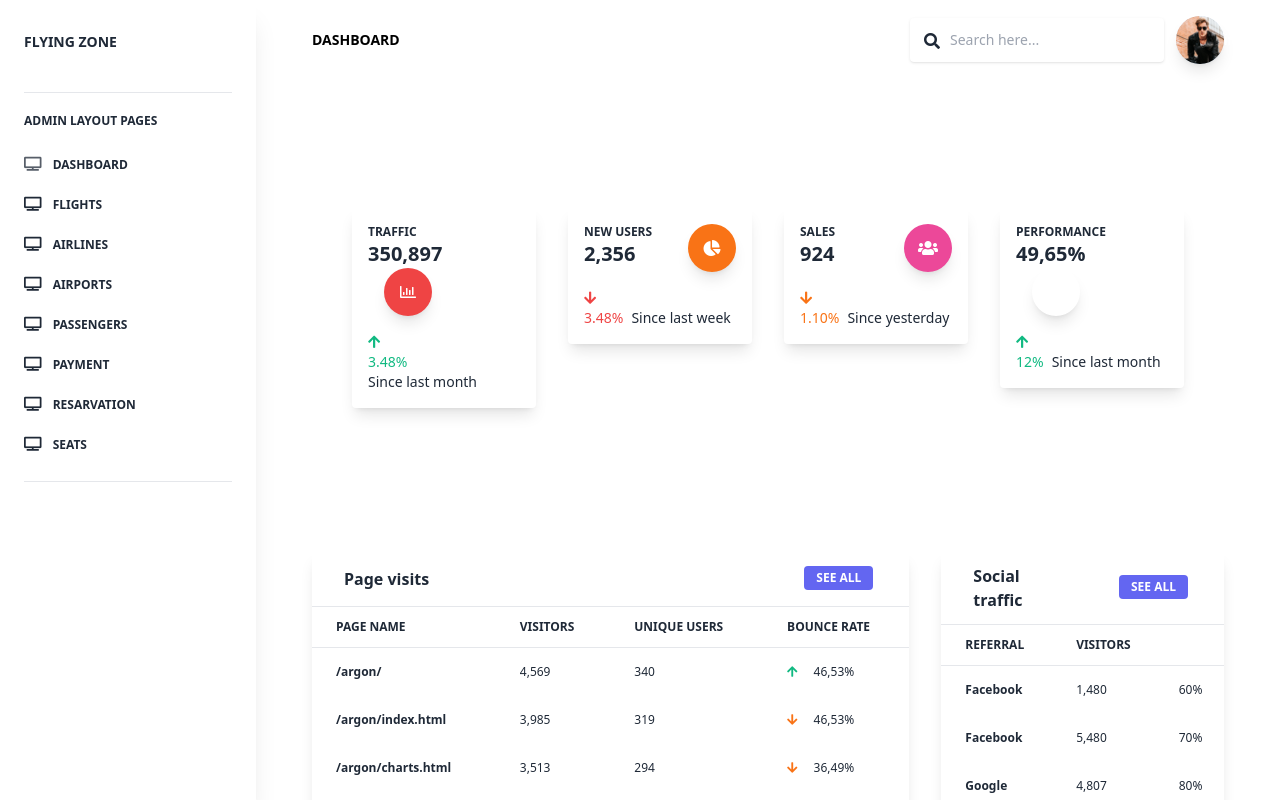
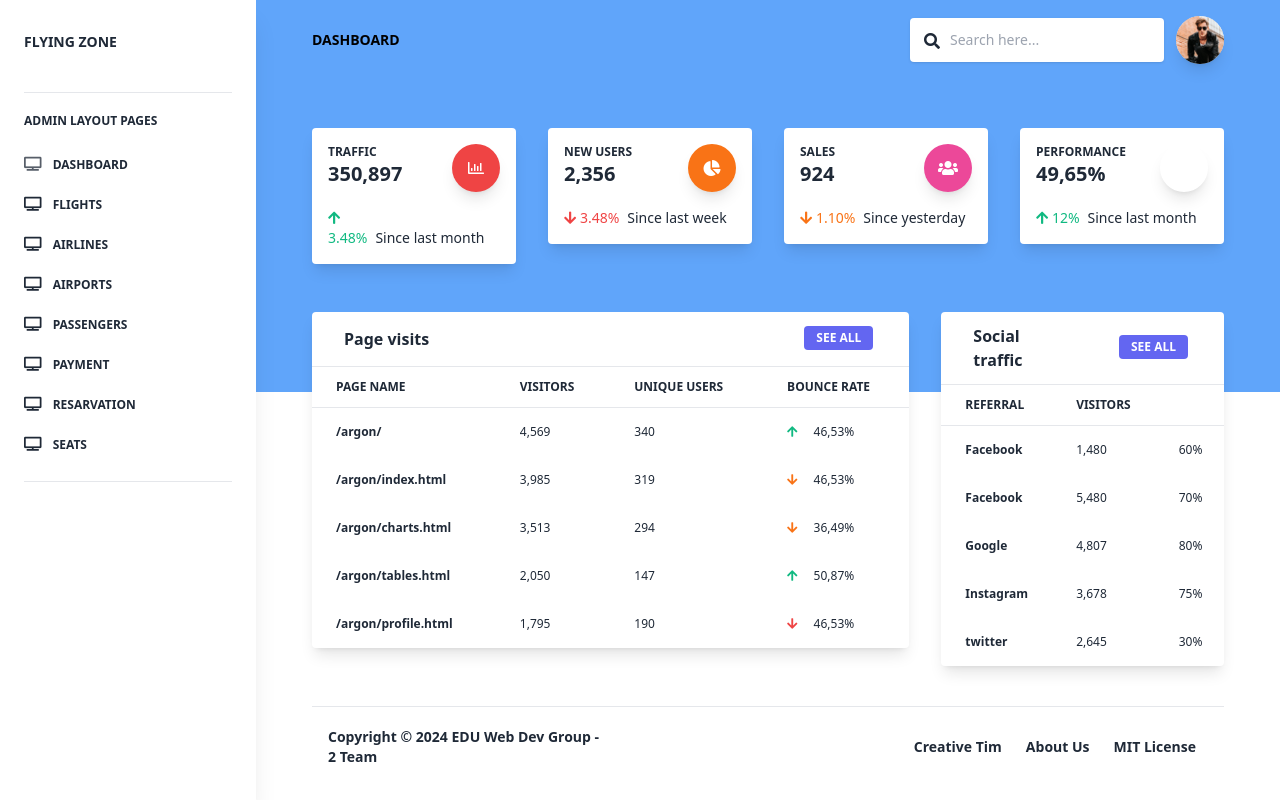
Before and after one commit to PrantaBaruaDev/travel_flight, a React (Vite) app: page /admin/dashboard in a window 1280 px wide. Shown: the top 800 px of the page. Built offline with nearby package versions, Linux system fonts and the light colour scheme.

Commit message:
admin design theme setup

```diff
--- a/src/admin/components/Dropdowns/UserDropdown.jsx
+++ b/src/admin/components/Dropdowns/UserDropdown.jsx
@@ -59,7 +59,6 @@ const UserDropdown = () => {
               className="w-full rounded-full align-middle border-none shadow-lg"
               src={TeamMember}
             />
-            image
           </span>
         </div>
       </div>
--- a/src/admin/components/Headers/HeaderStats.jsx
+++ b/src/admin/components/Headers/HeaderStats.jsx
@@ -8,7 +8,7 @@ export default function HeaderStats() {
   return (
     <>
       {/* Header */}
-      <div className="relative bg-lightBlue-600 md:pt-32 pb-32 pt-12">
+      <div className="relative bg-blue-400 md:pt-32 pb-32 pt-12">
         <div className="px-4 md:px-10 mx-auto w-full">
           <div>
             {/* Card stats */}
--- a/src/admin/layouts/Admin.jsx
+++ b/src/admin/layouts/Admin.jsx
@@ -16,8 +16,9 @@ export default function Admin() {
       <div className="relative md:ml-64 bg-blueGray-100">
         <AdminNavbar />
         {/* Header */}
-        {/* <HeaderStats /> */}
-        <div className="px-4 md:px-10 mx-auto w-full" style={{ paddingTop: "5rem" }}>
+        <HeaderStats />
+        <div className="px-4 md:px-10 mx-auto w-full -m-24 relative"
+        >
           <Outlet />
           <FooterAdmin />
         </div>
--- a/src/admin/views/admin/Dashboard.jsx
+++ b/src/admin/views/admin/Dashboard.jsx
@@ -12,7 +12,7 @@ export default function Dashboard() {
     <>
       <div className="flex flex-wrap">
         {/* Header */}
-        <HeaderStats />
+        {/* <HeaderStats /> */}
       </div>
       <div className="flex flex-wrap mt-4">
         <div className="w-full xl:w-8/12 mb-12 xl:mb-0 px-4">
```
